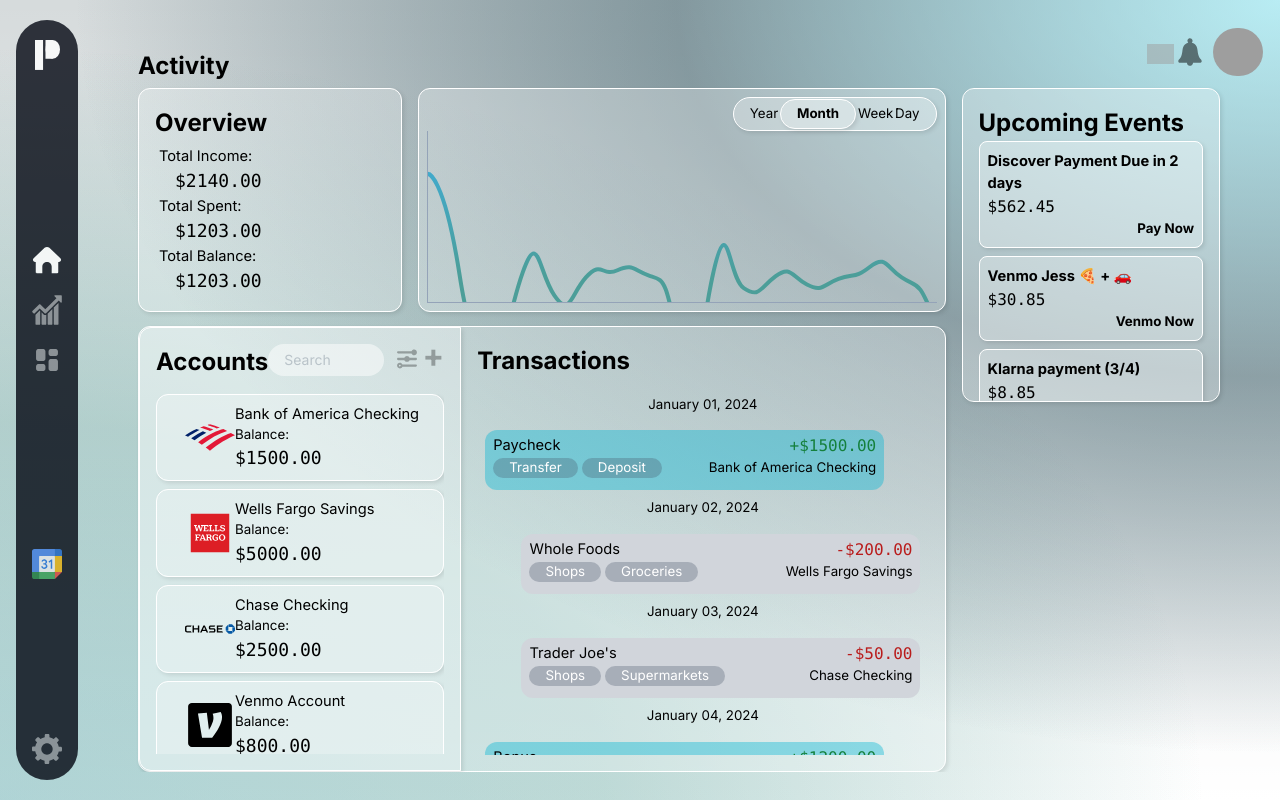
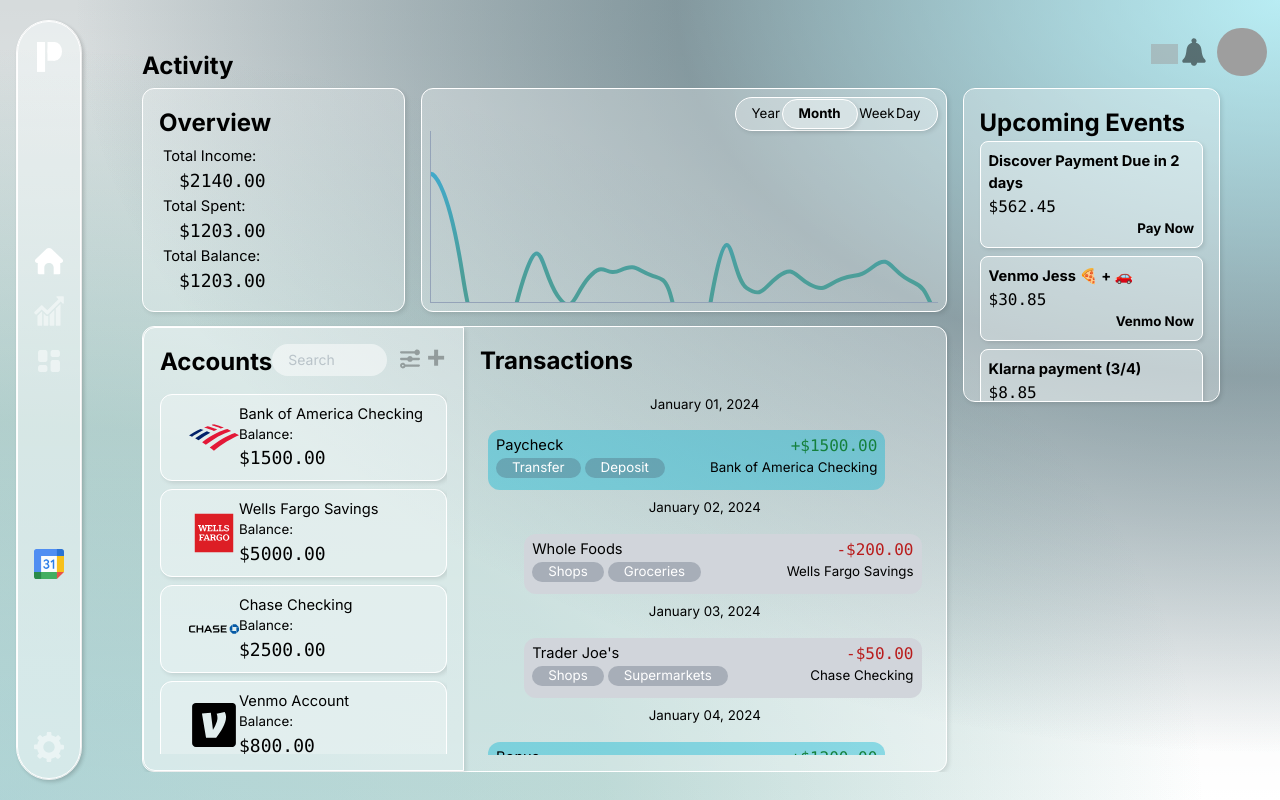
Before and after one commit to lesedi-k/crm, a Next.js app: page / in a window 1280 px wide. Built offline with nearby package versions, Linux system fonts and the light colour scheme; grey boxes are pictures that could not be loaded.

Commit message:
updated modes

```diff
--- a/src/app/components/nav/sideBar/index.tsx
+++ b/src/app/components/nav/sideBar/index.tsx
@@ -51,7 +51,13 @@
         <div className="flex h-100 flex-col items-center my-5 pl-4">
             <div className="
                 h-full rounded-full w-18
-                bg-gray-950 opacity-80
+                card
+                items-center
+                flex flex-col justify-between
+            ">
+                <div className="
+                    h-full rounded-full w-18
+                    card
                     items-center
                     pt-5 p-4
                     flex flex-col justify-between
@@ -120,7 +126,7 @@
                         priority
                     />
                 </div>
-
+            </div>
         </div>
 
     );
--- a/src/app/globals.css
+++ b/src/app/globals.css
@@ -79,4 +79,17 @@
 .gradient {
   background-image: radial-gradient(ellipse at 100% 0%, rgba(179, 240, 248, 0.6), rgba(53, 88, 99, 0.3), transparent, transparent),
   radial-gradient(ellipse at 0% 100%, rgba(100, 171, 174, 0.3),  rgba(75, 152, 144, 0.2), transparent, transparent);
+
+  /* background-image: radial-gradient(ellipse at 100% 0%,rgba(29, 55, 62, 0.3),  rgba(24, 24, 26, 0.6)),
+  radial-gradient(ellipse at 0% 100%,rgba(19, 21, 21, 0.4),transparent, rgba(0, 0, 0, 0.8)); */
 }
+
+@media (prefers-color-scheme: dark) {
+  .gradient {
+    /* background-image: radial-gradient(ellipse at 100% 0%, rgba(179, 240, 248, 0.6), rgba(53, 88, 99, 0.3), transparent, transparent),
+    radial-gradient(ellipse at 0% 100%, rgba(100, 171, 174, 0.3),  rgba(75, 152, 144, 0.2), transparent, transparent); */
+
+      background-image: radial-gradient(ellipse at 100% 0%,rgba(29, 55, 62, 0.3),  rgba(24, 24, 26, 0.6)),
+                      radial-gradient(ellipse at 0% 100%,rgba(19, 21, 21, 0.4),transparent, rgba(0, 0, 0, 0.8));
+  }
+}
```
Lines whose indentation alone changed are shown as unchanged.
